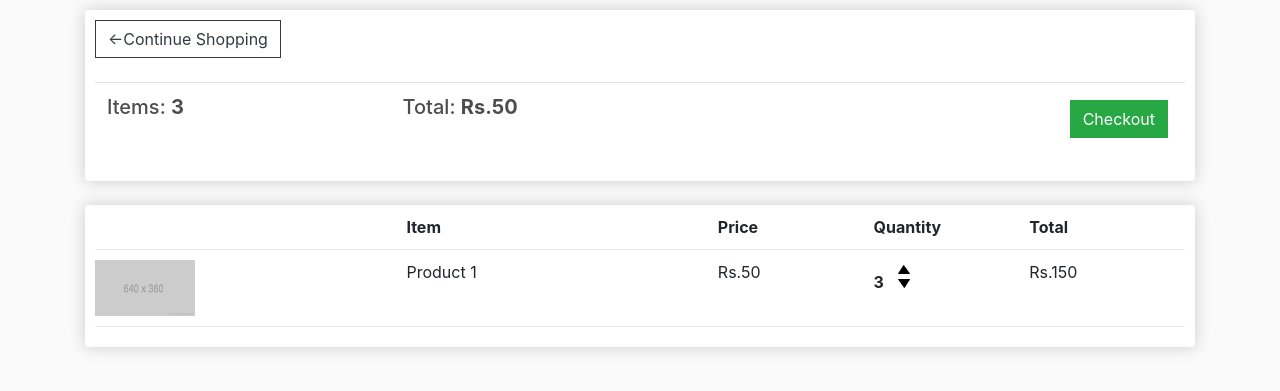
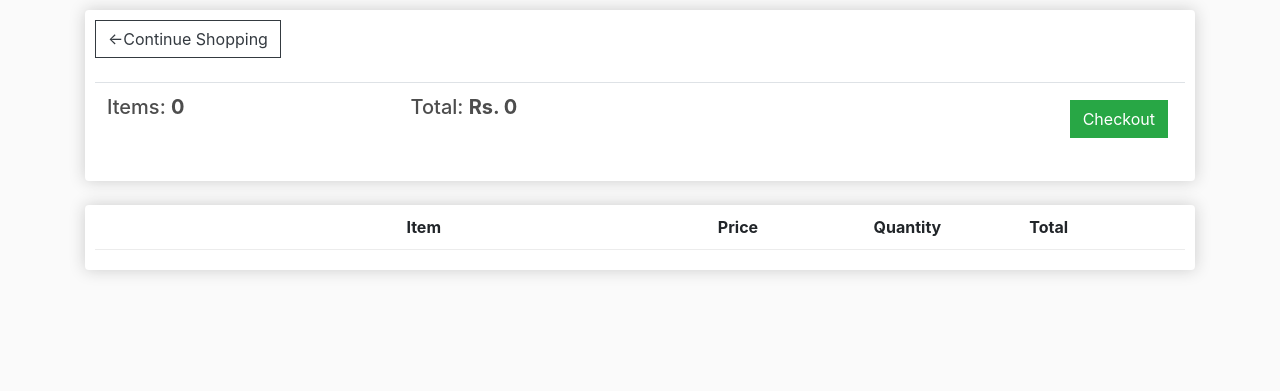
Before and after one commit to reason77-ctrl/Simple_Ecomm_project, a Django app: page /cart/ in a window 1280 px wide. Shown: the part 57-448 px from the top of the page. Run offline with Django 3.2, Linux system fonts and the light colour scheme; lists and menus that the app fills with data are empty.

Commit message:
cart_total

```diff
--- a/home/templates/store/cart.html
+++ b/home/templates/store/cart.html
@@ -10,8 +10,8 @@
                 <br>
                 <table class="table">
                     <tr>
-                        <th><h5>Items: <strong>3</strong></h5></th>
-                        <th><h5>Total: <strong>Rs.50</strong></h5></th>
+                        <th><h5>Items: <strong>{{order.get_cart_items}}</strong></h5></th>
+                        <th><h5>Total: <strong>Rs. {{order.get_cart_total}}</strong></h5></th>
                         <th>
                             <a style="float:right; margin:5px" class="btn btn-success" href="{% url 'checkout' %}">Checkout</a>
                         </th>
@@ -30,20 +30,22 @@
                     <div style="flex: 1;"><strong>Total</strong></div>
                 </div>
 
+                {% for item in items %}
                 <div class="cart-row">
-                    <div style="flex: 2;"><img class="row-image" src="{% static 'images/placeholder.png' %}" alt=""></div>
-                    <div style="flex: 2;">Product 1</div>
-                    <div style="flex: 1;">Rs.50</div>
+                    <div style="flex: 2;"><img class="row-image" src="{{item.product.imageURL}}" alt=""></div>
+                    <div style="flex: 2;">{{item.product.name}}</div>
+                    <div style="flex: 1;">Rs. {{item.product.price|floatformat:2}}</div>
                     <div style="flex: 1;">
-                        <p class="quantity">3</p>
+                        <p class="quantity">{{item.quantity}}</p>
                         <div class="quantity">
                             <img class="chg-quantity" src="{% static 'images/arrow-up.png' %}" alt="">
 
                             <img class="chg-quantity" src="{% static 'images/arrow-down.png' %}" alt="">
                         </div>
                     </div>
-                    <div style="flex: 1;">Rs.150</div>
+                    <div style="flex: 1;">Rs. {{item.get_total}}</div>
                 </div>
+                {% endfor %}
             </div>
         </div>
     </div>
--- a/home/templates/store/store.html
+++ b/home/templates/store/store.html
@@ -11,7 +11,7 @@
                 <hr>
                 <button class="btn btn-outline-secondary add-btn">Add to cart</button>
                 <a class="btn btn-outline-success" href="#">View</a>
-                <h4 style="display: inline-block; float: right;">Rs.{{product.price|floatformat:2}}</h4>
+                <h4 style="display: inline-block; float:right;">Rs.{{product.price|floatformat:2}}</h4>
             </div>
         </div>
         {% endfor %}
--- a/home/views.py
+++ b/home/views.py
@@ -10,10 +10,28 @@ def store(request):
 
 
 def cart(request):
-    context = {}
+
+    if request.user.is_authenticated:
+        customer = request.user.customer
+        order, created = Order.objects.get_or_create(customer=customer, complete=False)
+        items = order.orderitem_set.all()
+    else:
+        items = []
+        order = {'get_cart_total':0, 'get_cart_items':0}
+
+    context = {'items':items, 'order':order}
     return render(request, 'store/cart.html', context)
 
 
 def checkout(request):
-    context = {}
+
+    if request.user.is_authenticated:
+        customer = request.user.customer
+        order, created = Order.objects.get_or_create(customer=customer, complete=False)
+        items = order.orderitem_set.all()
+    else:
+        items = []
+        order = {'get_cart_total':0, 'get_cart_items':0}
+
+    context = {'items':items, 'order':order}
     return render(request, 'store/checkout.html', context)
```
Also changed, not shown: home/models.py (+18 -1 lines), home/templates/store/checkout.html (+8 -6 lines), db.sqlite3.
